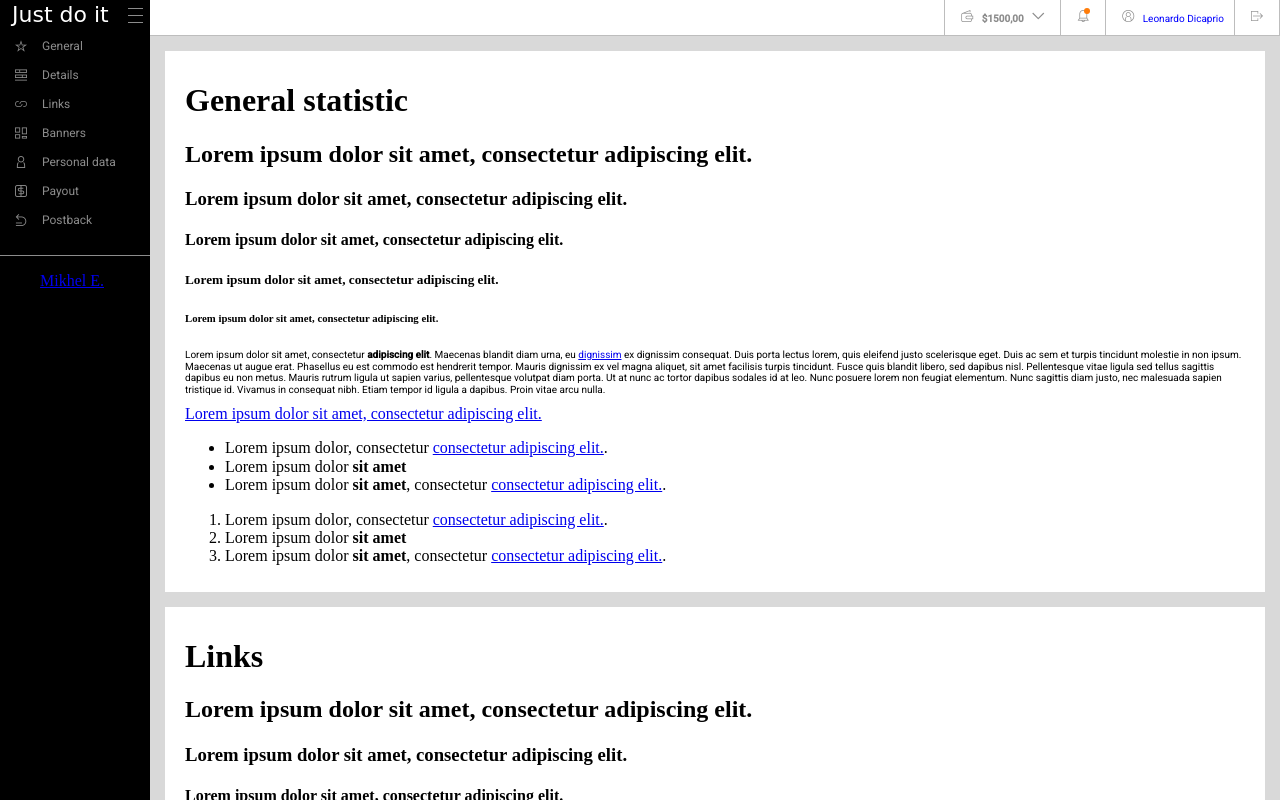
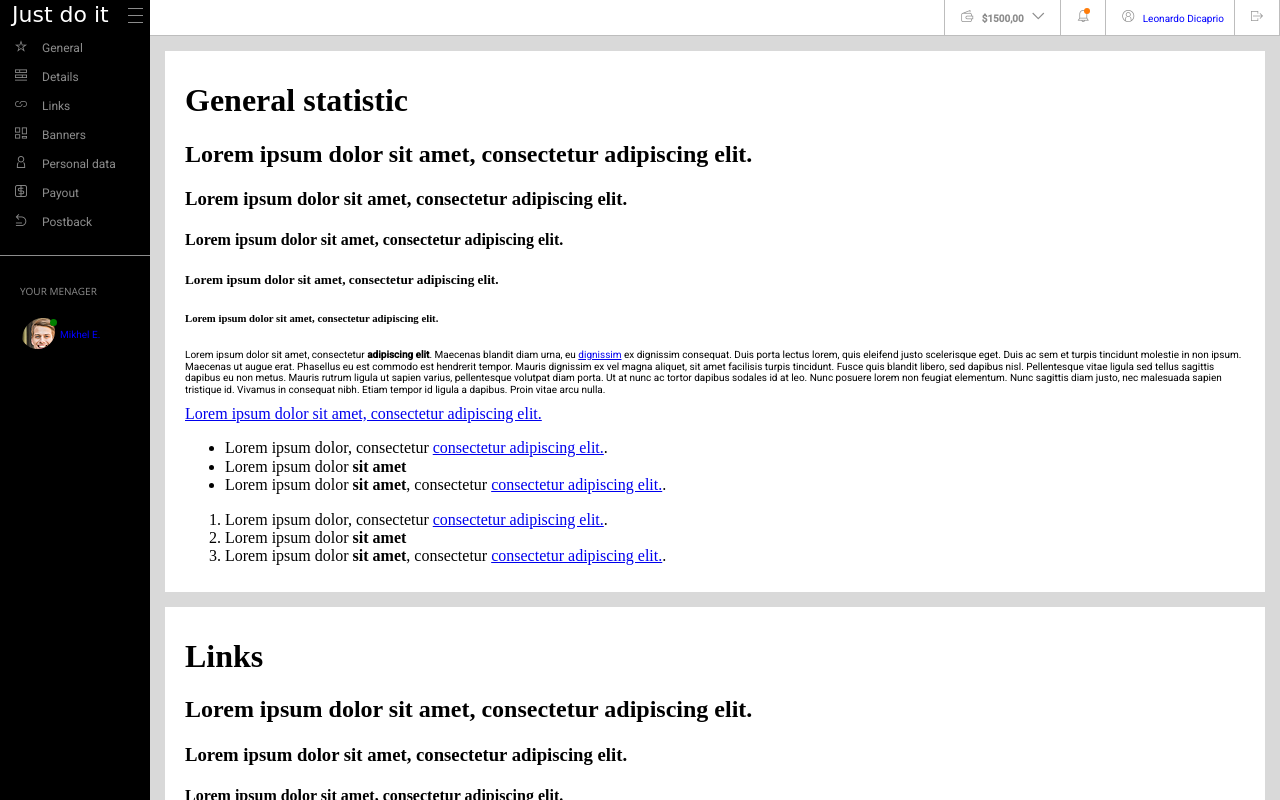
Before and after one commit to grzegorzmierzwa/dashboard, a website: page src/index.html in a window 1280 px wide. Drawn offline with nearby package versions, Linux system fonts and the light colour scheme; files that its build step writes are made by us from their sources; a web font is replaced by a local one.

Commit message:
Add contact menu

```diff
--- a/src/index.html
+++ b/src/index.html
@@ -30,9 +30,16 @@
                     </li>
                 </ul>
             </div>
+            <p class="contact-title">Your Menager</p>
             <div class="menu-contact">
                 <ul class="list-contact">
-                    <li class="list-contact-element"><a href="#" class="link">Mikhel E.</a></li>
+                    <li class="list-contact-element">
+                        <a href="#" class="link contact-link">
+                            <div class="contact-img"></div>
+                            <div class="contact-notification"></div>
+                            <p>Mikhel E.</p>
+                        </a>
+                    </li>
                 </ul>
             </div>
         </aside>
--- a/src/sass/components/_contact.scss
+++ b/src/sass/components/_contact.scss
@@ -0,0 +1,50 @@
+.contact-title {
+  font-family: $brand-font;
+  color: $text-color;
+  font-size: $fs-10;
+  text-transform: uppercase;
+  margin: 30px 0px 0px;
+  padding-left: 20px;
+}
+
+.menu-contact {
+  display: flex;
+  align-items: center;
+  justify-content: flex-start;
+}
+
+.menu-contact ul {
+  height: 40px;
+  padding-left: 20px;
+}
+
+.list-contact a {
+  text-decoration: none;
+  font-family: $paragraph-font;
+}
+
+
+.contact-img {
+  background-image: url('../images/manager_1.png');
+  height: 35px;
+  width: 35px;
+  border-radius: 50%;
+  position: relative;
+}
+
+.list-contact p {
+  color: blue;
+  position: relative;
+  top: -30px;
+  left: 40px;
+}
+
+.contact-notification {
+  background-color: green;
+  height: 7px;
+  width: 7px;
+  border-radius: 50%;
+  position: absolute;
+  top: 5px;
+  left: 30px;
+}
--- a/src/sass/components/_menu-button.scss
+++ b/src/sass/components/_menu-button.scss
@@ -5,18 +5,13 @@
   padding: 0px;
   cursor: pointer;
   position: relative;
-
 }
 
 .menu-list a {
-//   width: 25px;
-//   height: 150px;
   text-decoration: none;
   font-family: $paragraph-font;
   font-size: $fs-12;
   color: $text-color;
-  display: flex;
-  align-content: space-between;
 }
 
 .menu-list li:hover {
```
